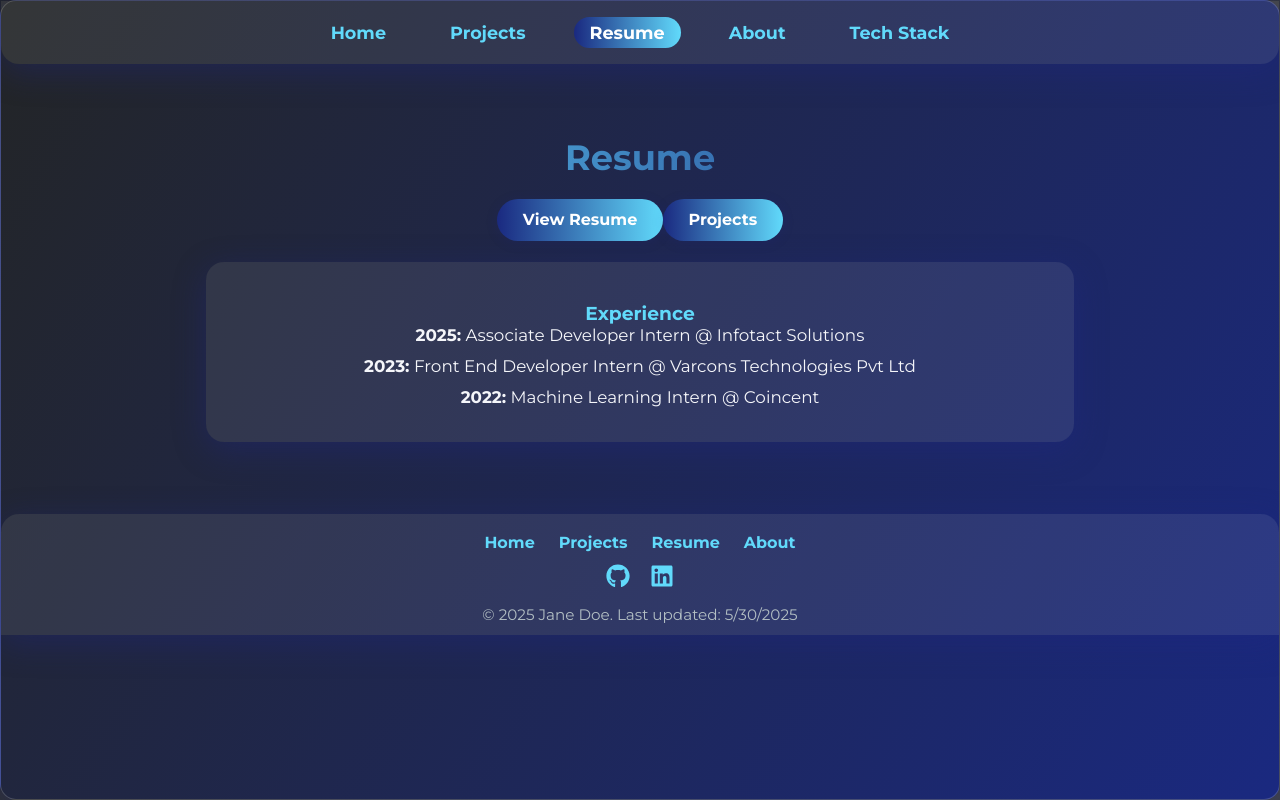
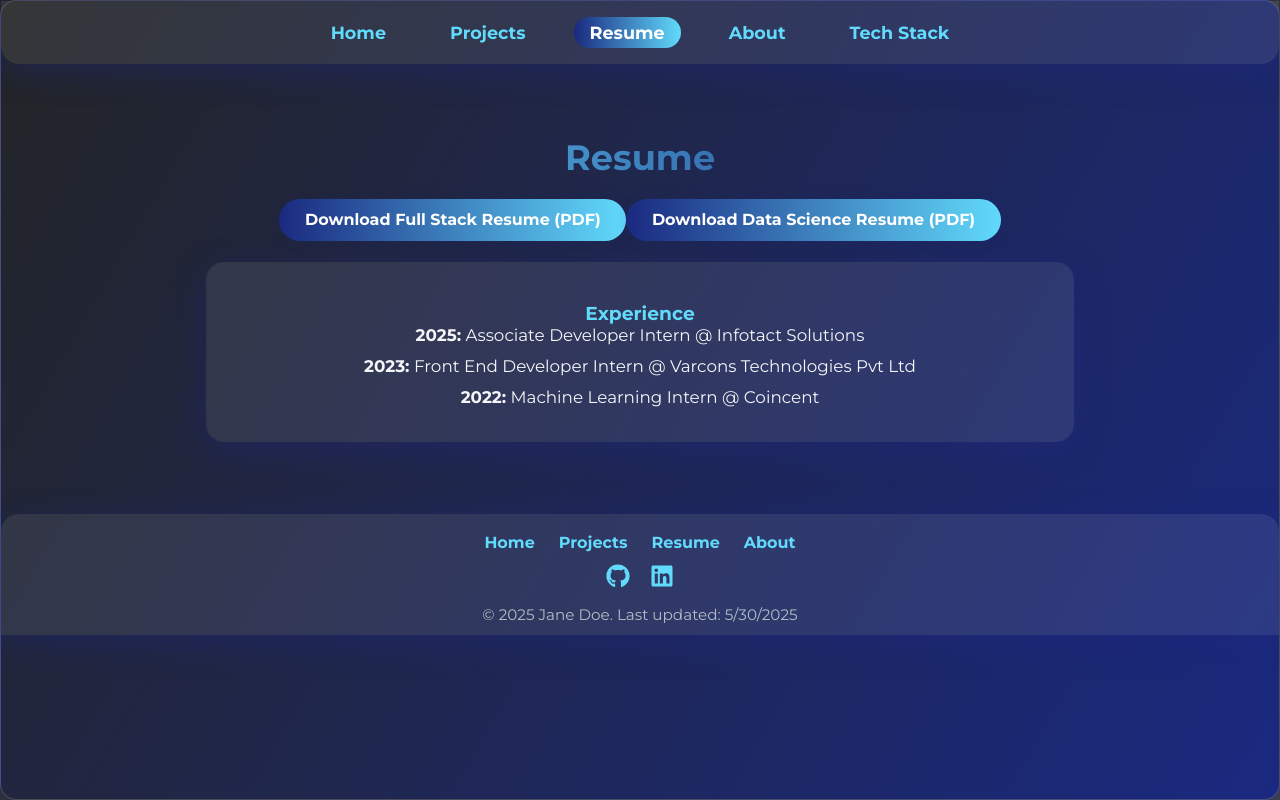
Before and after one commit to tortejumpy/portfolio-website, a React (Create React App) app: page /resume in a window 1280 px wide. Built offline with nearby package versions, Linux system fonts and the light colour scheme.

Commit message:
Restore two download buttons for Full Stack and Data Science resumes in Resume section

```diff
--- a/src/components/Resume.js
+++ b/src/components/Resume.js
@@ -1,7 +1,6 @@
-import React, { useState } from 'react';
+import React from 'react';
 import { motion } from 'framer-motion';
 import './Resume.css';
-import { Link } from 'react-router-dom';
 
 const resumes = {
   fullstack: {
@@ -18,7 +17,6 @@ const experience = [
   { year: '2025', role: 'Associate Developer Intern', org: 'Infotact Solutions' },
   { year: '2023', role: 'Front End Developer Intern', org: 'Varcons Technologies Pvt Ltd'},
   { year: '2022', role: 'Machine Learning Intern', org: 'Coincent' },
-
 ];
 
 const Resume = () => {
@@ -26,8 +24,8 @@ const Resume = () => {
     <motion.section className="resume-section" initial={{ opacity: 0, y: 40 }} animate={{ opacity: 1, y: 0 }} transition={{ duration: 0.8 }}>
       <h2>Resume</h2>
       <div className="resume-btns">
-        <Link to="/resume" className="cta-btn">View Resume</Link>
-        <Link to="/projects" className="cta-btn">Projects</Link>
+        <a href={resumes.fullstack.url} download className="cta-btn">Download Full Stack Resume (PDF)</a>
+        <a href={resumes.datascience.url} download className="cta-btn">Download Data Science Resume (PDF)</a>
       </div>
       <div className="resume-timeline">
         <h3>Experience</h3>
```
